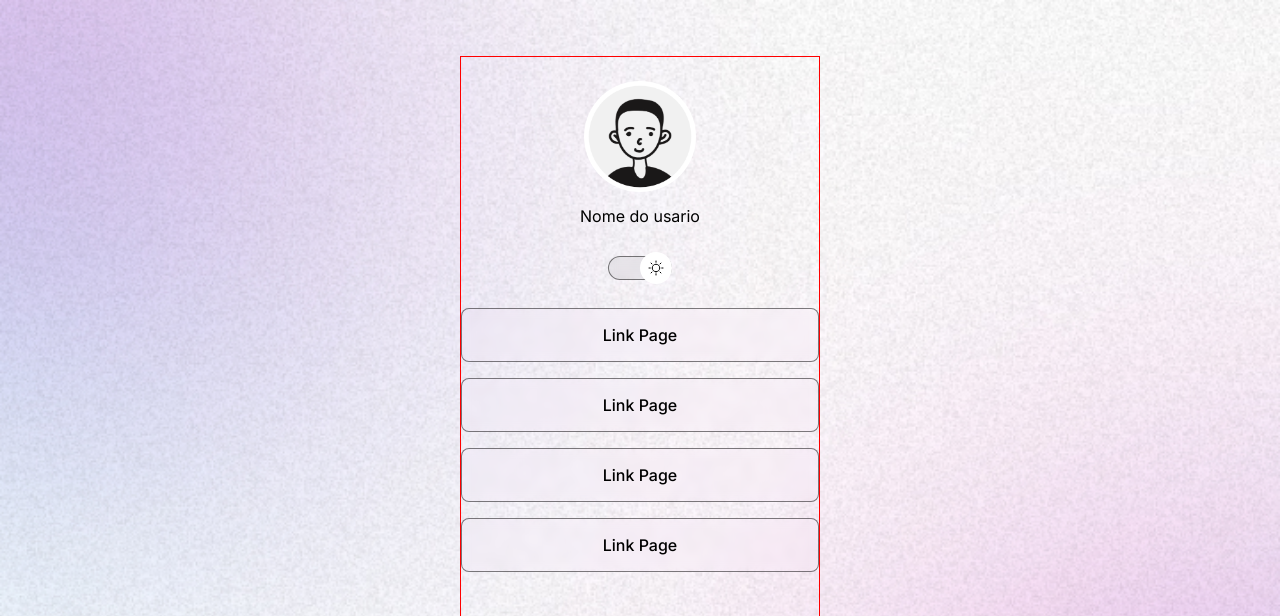
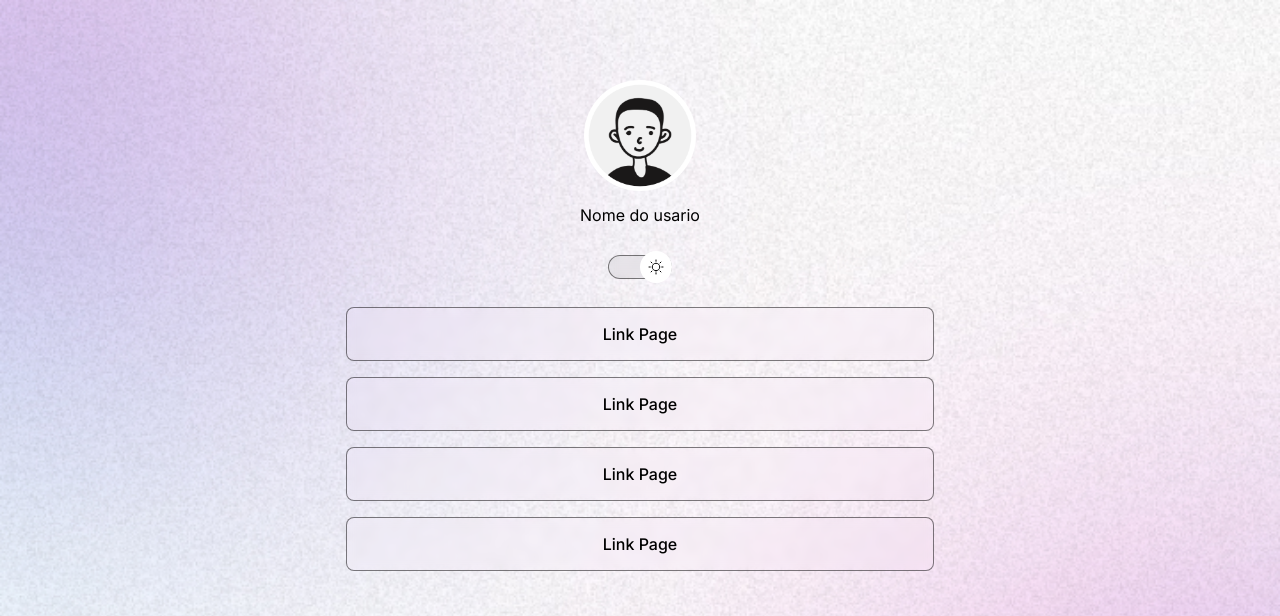
Before and after one commit to aldeantonio/Linktag, a plain HTML site: page index.html in a window 1280 px wide. Shown: the top 616 px of the page. Drawn offline with nearby package versions, Linux system fonts and the light colour scheme.

Commit message:
container update

```diff
--- a/style.css
+++ b/style.css
@@ -34,8 +34,8 @@ body * {
 }
 
 #container {
-  width: 360px;
-  border: solid 1px red;
+  width: 100%;
+  max-width: 588px;
   margin: 56px auto 0px;
 }
 
```
Also changed, not shown: 1 other file.
